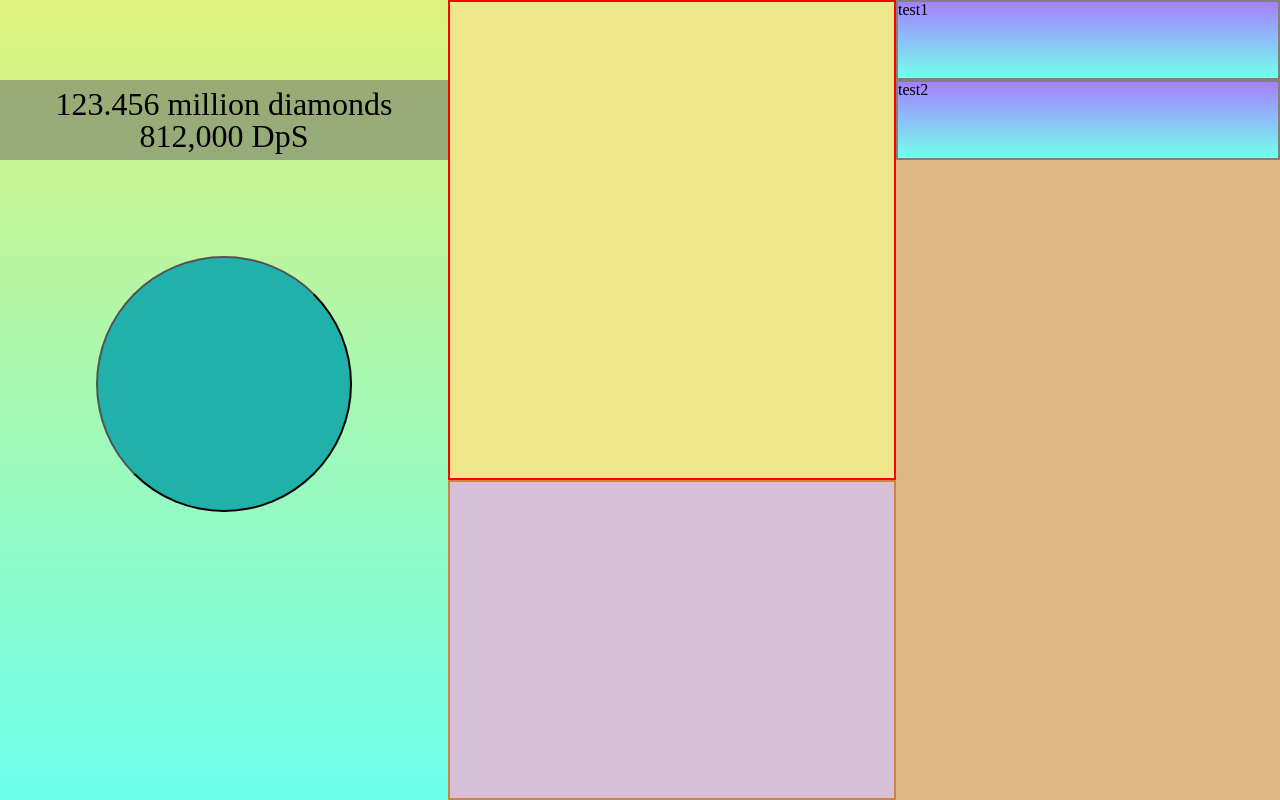
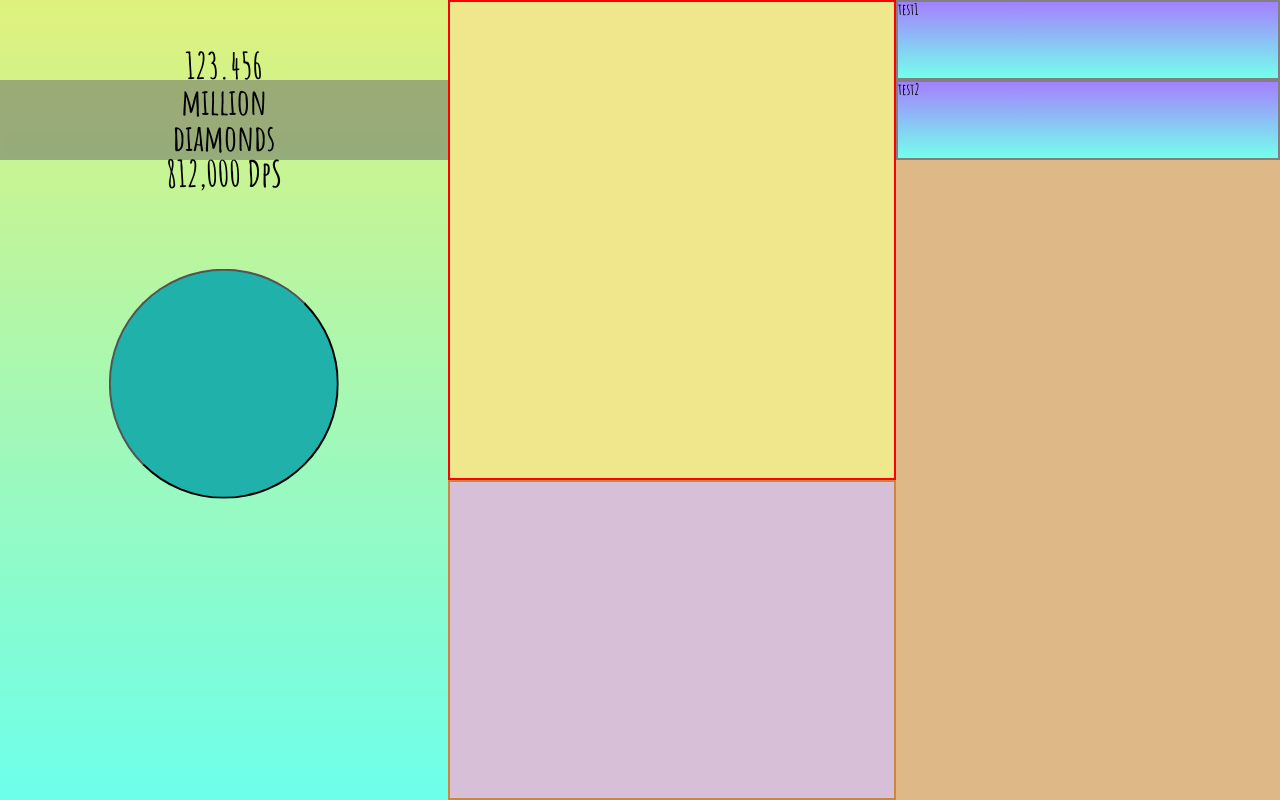
Before and after one commit to HareK02/DiamondClicker, a plain HTML site: page index.html in a window 1280 px wide. Drawn offline with Linux system fonts and the light colour scheme.

Commit message:
Apply fonts

```diff
--- a/style.css
+++ b/style.css
@@ -3,7 +3,6 @@ html, body, div, span, applet, object, iframe, h1, h2, h3, h4, h5, h6, p, blockq
     margin: 0;
     padding: 0;
     border: 0;
-    font-size: 16px;
     font: inherit;
     vertical-align: baseline;
     box-sizing: border-box;
@@ -28,8 +27,15 @@ table {
     border-collapse: collapse;
     border-spacing: 0;
 }
-
 /*#endregion*/
+@font-face {
+    font-family: 'AmaticSC-Bold';
+    src: url(/fonts/AmaticSC-Bold.ttf);
+}
+html {
+    font-size: 1.95vh;
+    font-family: "AmaticSC-Bold";
+}
 /*#region app css */
 #game {
     width: 100%;
@@ -66,20 +72,21 @@ table {
     height: 10%;
     top: 10%;
     background-color: rgba(100, 100, 100, .5);
-    backdrop-filter: blur(2);
+    backdrop-filter: blur(2px);
     display: flex;
     justify-content: center;
     align-items: center;
 }
 #BannerText {
+    width: 34%;
     text-align: center;
-    font-size: 2rem;
+    font-size: 2.3rem;
 }
 #ClickableDiamond {
     top: 48%;
     left: 50%;
-    width: 256px;
-    height: 256px;
+    width: 18vw;
+    height: 18vw;
     position: absolute;
     transform: translate(-50%, -50%);
     transition: 0.5s;
@@ -87,8 +94,8 @@ table {
     background-color: lightseagreen;
 }
 #ClickableDiamond:hover {
-    width: 266px;
-    height: 266px;
+    width: 20vw;
+    height: 20vw;
 }
 #CenterArea {
     top: 0;
@@ -144,6 +151,16 @@ table {
 .prod-cover:hover {
     left: -10px;
 }
+
+.prod-cover div{
+
+    text-align: end;
+    display: flex;
+    line-height: 1.6rem;
+    bottom: 0;
+    position: absolute;
+    font-size: 1rem;
+}
 /*#endregion*/
 
 /*#region mobile phone css(優先度低)*/
```
